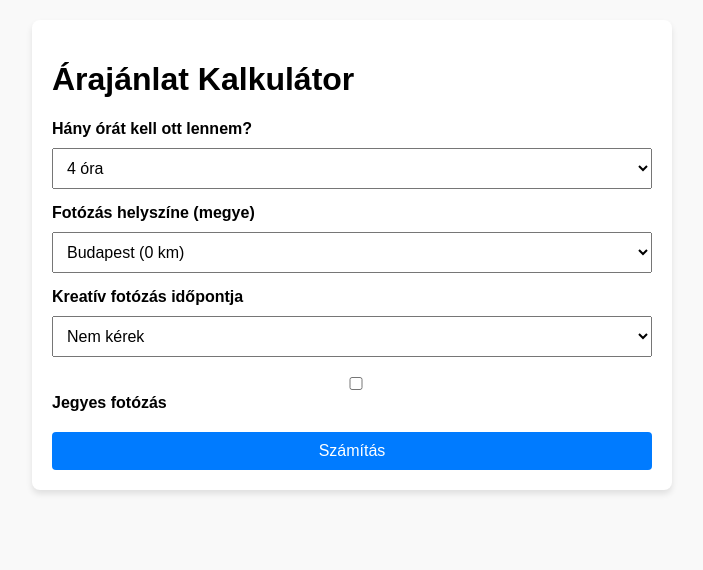
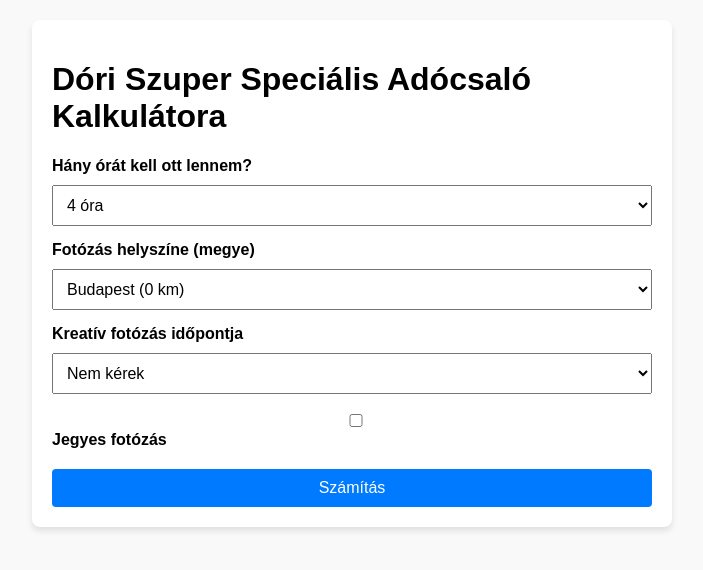
Before and after one commit to BalintVoros/Dorika, a plain HTML site: page index.html in a window 1280 px wide. Shown: the whole page, without its empty margins (288-991 px from the left). Drawn offline with Linux system fonts and the light colour scheme.

Commit message:
Update index.html

```diff
--- a/index.html
+++ b/index.html
@@ -54,7 +54,7 @@
 </head>
 <body>
     <div class="calculator">
-        <h1>Árajánlat Kalkulátor</h1>
+        <h1>Dóri Szuper Speciális Adócsaló Kalkulátora</h1>
         <form id="calculator-form">
             <div class="form-group">
                 <label for="hours">Hány órát kell ott lennem?</label>
```
